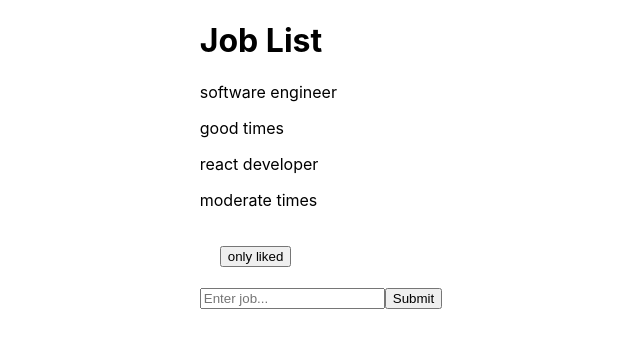
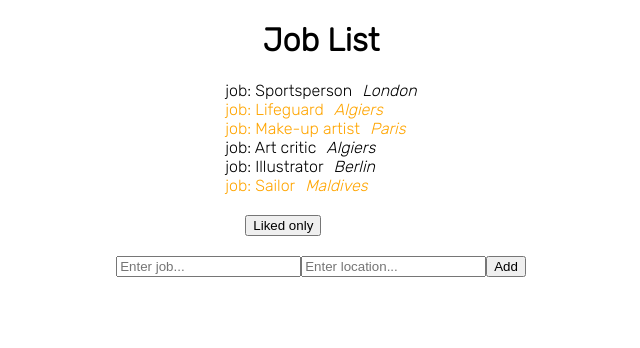
Before and after one commit to biscuitglitter/react-practice, a React (Create React App) app: page / in a window 1280 px wide. Shown: the top 348 px of the page, without its empty margins (319-959 px from the left). Built offline with nearby package versions, Linux system fonts and the light colour scheme.

Commit message:
update all files to match codesandbox progress

```diff
--- a/src/App.js
+++ b/src/App.js
@@ -1,56 +1,42 @@
-import React, { useState } from "react";
-// mock data
-import data from "./data.json";
-import Header from "./Header";
-import JobList from "./JobList";
-import JobForm from "./JobForm";
+//import react, useState, useEffect, useRefs ...
+import React, { useState } from "react"
+//mock data
+import data from "./data.json"
+//components
+import Header from "./Header"
+import JobListComponent from "./JobListComponent"
+import JobFormComponent from "./JobFormComponent"
 
 function App() {
-  const [jobListVariable, setJobList] = useState(data);
-  // toDoList is the variable that will hold our state
-  // our state here is data which is the array that holds the data (todo) objects
+  const [allJobs, setJobs] = useState(data)
 
   const handleToggle = (id) => {
-    let mappedList = jobListVariable.map((job) => {
-      return job.id === Number(id) ? { ...job, like: !job.like } : { ...job };
-    });
-    setJobList(mappedList);
-  };
+    let toggledList = allJobs.map((job) => {
+      return job.id === Number(id) ? { ...job, liked: !job.liked } : { ...job }
+    })
+    setJobs(toggledList)
+  }
 
   const handleFilter = () => {
-    let likedJobs = jobListVariable.filter((job) => {
-      return job.like === true;
-    });
-    console.log(likedJobs);
-    setJobList(likedJobs);
-  };
-
-  // setJobList was used twice because is it a method that allows me
-  // to update/work with the data that is being held by the variable
+    let likedJobs = allJobs.filter((job) => {
+      return job.liked
+    })
+    setJobs(likedJobs)
+  }
 
   const addJob = (userInput) => {
-    let copy = [...jobListVariable];
-    copy = [
-      ...copy,
-      { id: jobListVariable.length + 1, jobtitle: userInput, like: false }
-    ];
-    setJobList(copy);
-  };
-
-  // in the return we have the JobList component that holds the jobList variable that holds the jobs which is datajson
-  // jobListVariable = variable, JobList = component that renders the stuff, data = jobs as json objects
+  let JobListWithNewJob = [...allJobs, { id: allJobs.length + 1, jobtitle: userInput.jobtitle, location: userInput.location, liked: false }]
+  console.log(userInput.location)
+  setJobs(JobListWithNewJob)
+  }
 
   return (
     <div className="App">
       <Header />
-      <JobList
-        jobList={jobListVariable}
-        handleToggle={handleToggle}
-        filterLiked={handleFilter}
-      />
-      <JobForm addJob={addJob} />
+      <JobListComponent allJobs={allJobs} handleToggle={handleToggle} handleFilter={handleFilter} />
+      <JobFormComponent addJob={addJob} />
     </div>
-  );
+  )
 }
 
-export default App;
+export default App
--- a/src/Job.js
+++ /dev/null
@@ -1,24 +0,0 @@
-import React from "react";
-
-const Job = ({ job, handleToggle }) => {
-  const handleClick = (e) => {
-    e.preventDefault();
-    handleToggle(e.currentTarget.id);
-  };
-
-  return (
-    <div
-      id={job.id}
-      key={job.jobtitle}
-      name="job"
-      value={job.id}
-      onClick={handleClick}
-      className={job.like ? "job like" : "job"}
-    >
-      {job.jobtitle}
-      <p> {job.description} </p>
-    </div>
-  );
-};
-
-export default Job;
--- /dev/null
+++ b/src/JobComponent.js
@@ -0,0 +1,18 @@
+import React from "react"
+
+const JobComponent = ({ job, handleToggle }) => {
+
+  const handleClick = (e) => {
+    e.preventDefault()
+    handleToggle(e.currentTarget.id)
+  }
+
+  return (
+    <div id={job.id} key={job.jobtitle} name="job" value={job.id} onClick={handleClick}
+     className={job.liked ? "job liked" : "job"} > job: {job.jobtitle}
+     <div className="location"> {job.location} </div>
+     </div>
+  )
+}
+
+export default JobComponent
--- a/src/JobForm.js
+++ /dev/null
@@ -1,29 +0,0 @@
-import React, { useState } from "react";
-
-const JobForm = ({ addJob }) => {
-  const [userInput, setUserInput] = useState("");
-
-  const handleChange = (e) => {
-    setUserInput(e.currentTarget.value);
-  };
-
-  const handleSubmit = (e) => {
-    e.preventDefault();
-    addJob(userInput);
-    setUserInput("");
-  };
-
-  return (
-    <form onSubmit={handleSubmit}>
-      <input
-        value={userInput}
-        type="text"
-        onChange={handleChange}
-        placeholder="Enter job..."
-      />
-      <button>Submit</button>
-    </form>
-  );
-};
-
-export default JobForm;
--- /dev/null
+++ b/src/JobFormComponent.js
@@ -0,0 +1,30 @@
+import React, { useState } from "react"
+
+const JobFormComponent = ({ addJob }) => {
+  const [allUserInput, setUserInput] = useState({jobtitle: "", location: ""})
+
+  const handleChange = (e) => {
+    e.preventDefault()
+    setUserInput({...allUserInput,
+    [e.target.name]: e.currentTarget.value
+    })
+  }
+
+  const handleSubmit = (e) => {
+    e.preventDefault()
+    addJob(allUserInput)
+    setUserInput({jobtitle: "", location: ""})
+  }
+
+  return (
+    <form onSubmit={handleSubmit}>
+      <input value={allUserInput.jobtitle} name="jobtitle" type="text" onChange={handleChange}
+      placeholder="Enter job..." />
+      <input value={allUserInput.location} name="location" type="text" onChange={handleChange}
+      placeholder="Enter location..." />
+      <button>Add</button>
+    </form>
+  )
+}
+
+export default JobFormComponent
--- a/src/JobList.js
+++ /dev/null
@@ -1,25 +0,0 @@
-import React from "react";
-import Job from "./Job";
-
-const JobList = ({ jobList, handleToggle, handleFilter }) => {
-  return (
-    <div>
-      {jobList.map((job) => {
-        return (
-          <Job
-            job={job}
-            key={job.id}
-            handleToggle={handleToggle}
-            handleFilter={handleFilter}
-          />
-        );
-      })}
-      <button style={{ margin: "20px" }} onClick={handleFilter}>
-        {" "}
-        only liked{" "}
-      </button>
-    </div>
-  );
-};
-
-export default JobList;
--- /dev/null
+++ b/src/JobListComponent.js
@@ -0,0 +1,18 @@
+import React from "react"
+import JobComponent from "./JobComponent"
+
+const JobListComponent = ({ allJobs, handleToggle, handleFilter }) => {
+  return (
+    <div>
+      {allJobs.map((job) => {
+        return (
+          <JobComponent job={job} key={job.id + 1} handleToggle={handleToggle} handleFilter={handleFilter} />
+        )
+      })}
+
+      <button style={{ margin: "20px" }} onClick={handleFilter}> Liked only </button>
+    </div>
+  )
+}
+
+export default JobListComponent
--- a/src/data.json
+++ b/src/data.json
@@ -1,16 +1,38 @@
 [
   {
-    "jobtitle": "software engineer",
-    "company": "molali",
-    "description": "good times",
-    "like": true,
-    "id": 1
+    "id": 1,
+    "jobtitle": "Sportsperson",
+    "location": "London",
+    "liked": false
   },
   {
-    "jobtitle": "react developer",
-    "company": "keperli",
-    "description": "moderate times",
-    "like": false,
-    "id": 2
+    "id": 2,
+    "jobtitle": "Lifeguard",
+    "location": "Algiers",
+    "liked": true
+  },
+  {
+    "id": 3,
+    "jobtitle": "Make-up artist",
+    "location": "Paris",
+    "liked": true
+  },
+  {
+    "id": 4,
+    "jobtitle": "Art critic",
+    "location": "Algiers",
+    "liked": false
+  },
+  {
+    "id": 5,
+    "jobtitle": "Illustrator",
+    "location": "Berlin",
+    "liked": false
+  },
+  {
+    "id": 6,
+    "jobtitle": "Sailor",
+    "location": "Maldives",
+    "liked": true
   }
 ]
--- a/src/index.css
+++ b/src/index.css
@@ -1,3 +1,5 @@
+@import url('https://fonts.googleapis.com/css2?family=Rubik:wght@300&display=swap');
+
 body {
   margin: 0 auto;
   font-family: -apple-system, BlinkMacSystemFont, "Segoe UI", "Roboto", "Oxygen",
@@ -5,19 +7,31 @@ body {
     sans-serif;
   -webkit-font-smoothing: antialiased;
   -moz-osx-font-smoothing: grayscale;
+}
+.App {
   display: flex;
-  flex-direction: row;
-  justify-content: center;
+  flex-direction: column;
+  align-items: center;
+  font-family: 'Rubik', sans-serif;
 }
 
 code {
   font-family: source-code-pro, Menlo, Monaco, Consolas, "Courier New",
     monospace;
 }
+/* this comes from Job component where we gave
+it a classname of job */
+.job {
+  cursor: pointer;
+  display: flex;
+  flex-direction: row;
+  gap: 10px;
+}
 
-.todo {
-  cursor: pointer;
+.liked {
+  color: orange;
 }
-.strike {
-  text-decoration: line-through;
+
+.location {
+  font-style: italic;
 }
```
